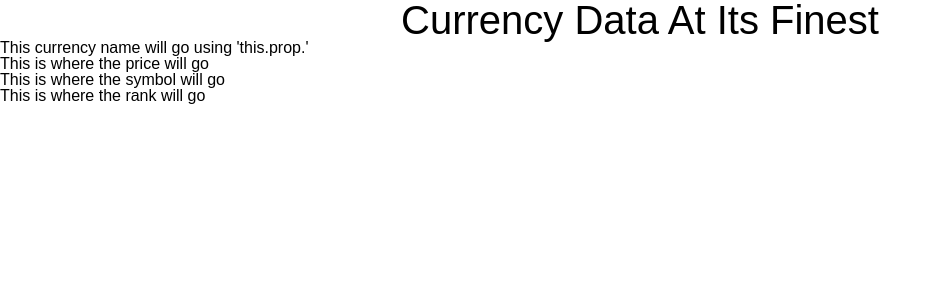
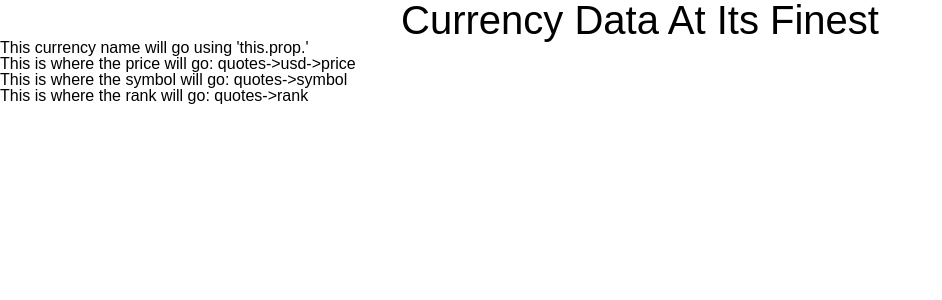
Before and after one commit to AllanHall/cryptoticker, a React (Create React App) app: page / in a window 1280 px wide. Shown: the top 300 px of the page, without its empty margins (0-942 px from the left). Built offline with nearby package versions, Linux system fonts and the light colour scheme; no server answers.

Commit message:
figured out error, got the api data to consolelog

```diff
--- a/src/components/CurrencyContainer.js
+++ b/src/components/CurrencyContainer.js
@@ -7,9 +7,13 @@ class CurrencyContainer extends Component {
         <div className="name">
           This currency name will go using 'this.prop.'
         </div>
-        <div className="price">This is where the price will go</div>
-        <div className="symbol">This is where the symbol will go</div>
-        <div className="rank">This is where the rank will go</div>
+        <div className="price">
+          This is where the price will go: quotes->usd->price{' '}
+        </div>
+        <div className="symbol">
+          This is where the symbol will go: quotes->symbol
+        </div>
+        <div className="rank">This is where the rank will go: quotes->rank</div>
       </>
     )
   }
--- a/src/components/CurrencyList.js
+++ b/src/components/CurrencyList.js
@@ -5,7 +5,10 @@ class CurrencyList extends Component {
   render() {
     return <CurrencyContainer />
   }
-  getDatafromApi = () => {
+  componentDidMount() {
+    this.getDataFromApi()
+  }
+  getDataFromApi = () => {
     fetch('https://api.coinmarketcap.com/v2/ticker/?limit=20')
       .then(resp => {
         return resp.json()
```
